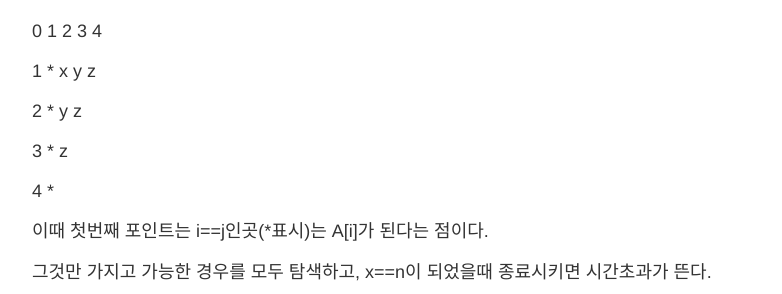
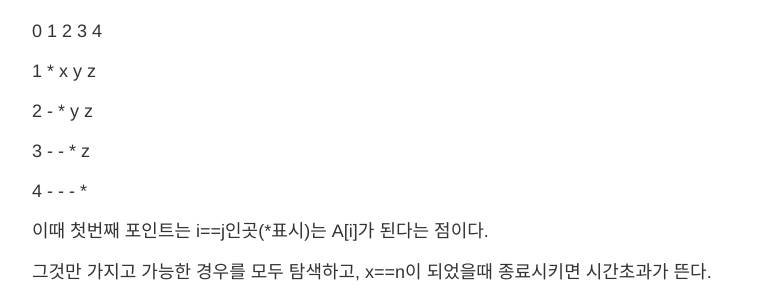
Before and after one commit to newbrother/newbrother.github.io, a Jekyll site: the page built from _posts/2019-4-08-BOJ-1248.md, in a window 1280 px wide and 900 px high. Shown: the part 434-728 px from the top of the window, without its empty margins (248-1030 px from the left). Built offline with Jekyll 4.4.1, drawn with Linux system fonts in a browser that asks for light colours.

Commit message:
Update 2019-4-08-BOJ-1248.md

```diff
--- a/_posts/2019-4-08-BOJ-1248.md
+++ b/_posts/2019-4-08-BOJ-1248.md
@@ -17,11 +17,11 @@ title: '[BOJ] 1248 : 맞춰봐'
 
 1 * x y z
 
-2   * y z
+2 - * y z
 
-3     * z
+3 - - * z
 
-4       *
+4 - - - *
 
 이때 첫번째 포인트는 i==j인곳(*표시)는 A[i]가 된다는 점이다.
 
```
